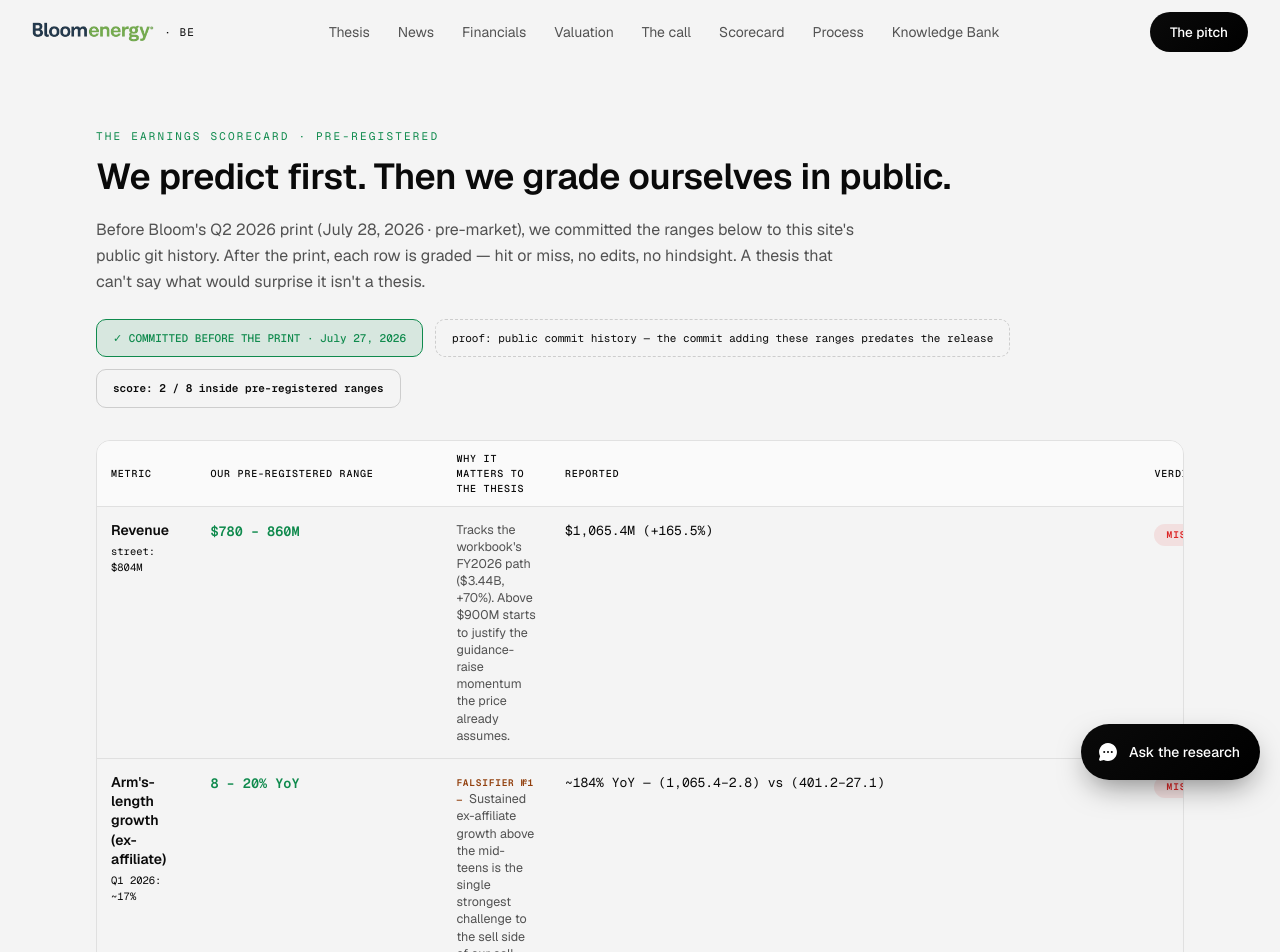
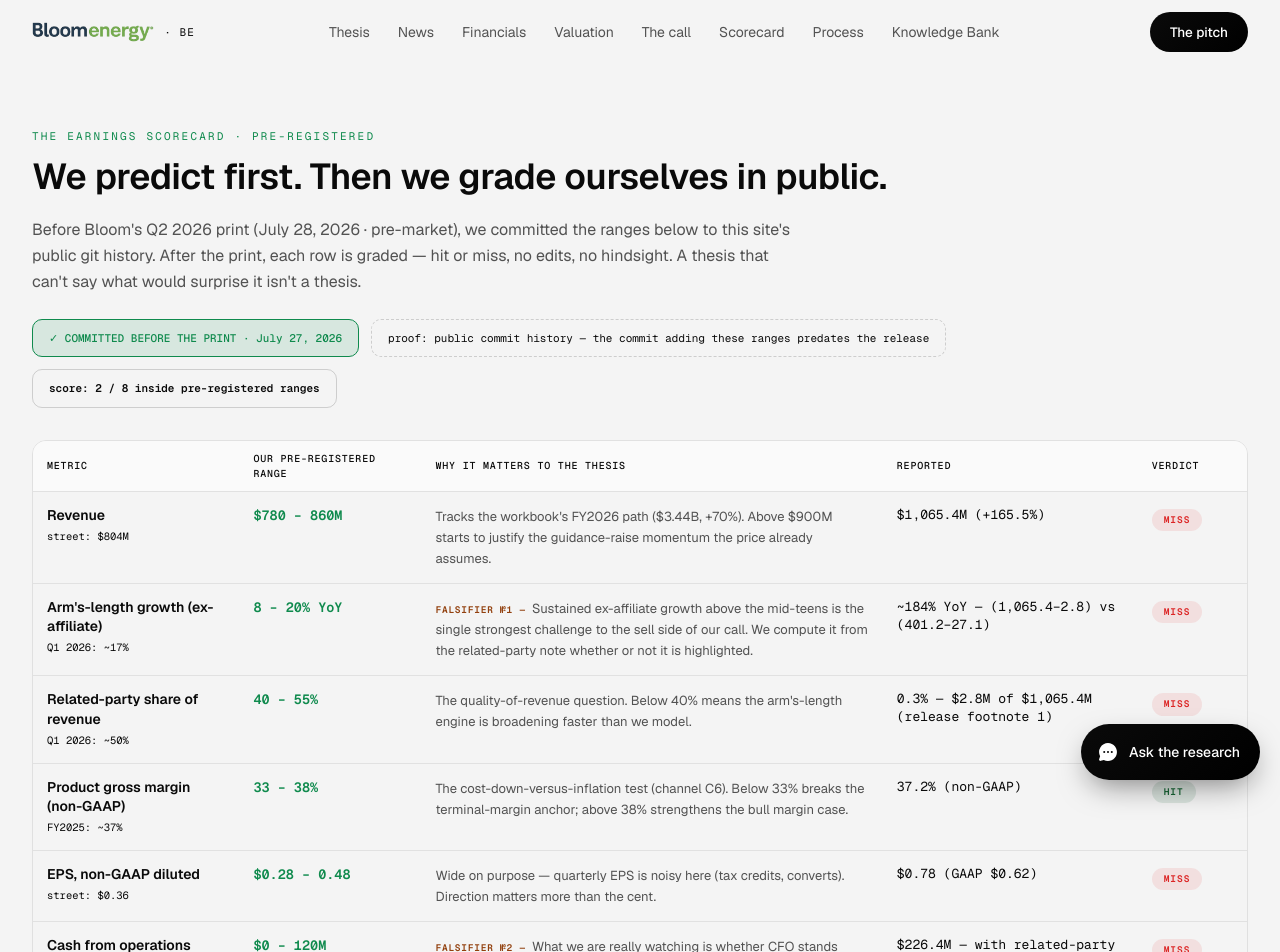
Before and after one commit to chrislester42-png/bloom-energy-pitch, a Next.js app: page /scorecard in a window 1280 px wide. Shown: the top 952 px of the page. Built offline with nearby package versions, Linux system fonts and the light colour scheme.

Commit message:
Scorecard table: fixed column layout (38% for the why column, wrapping reported column, wider page) — no more crushed paragraphs
Co-Authored-By: Claude Fable 5 <noreply@anthropic.com>
Claude-Session: https://claude.ai/code/session_016miNm7KNeZtE52hD95hZip

```diff
--- a/components/Scorecard.tsx
+++ b/components/Scorecard.tsx
@@ -39,7 +39,7 @@ export function Scorecard() {
   const hits = scorecard.filter((r) => r.verdict === "hit").length;
 
   return (
-    <div className="mx-auto max-w-6xl px-5 py-16 sm:px-8">
+    <div className="mx-auto max-w-7xl px-5 py-16 sm:px-8">
       <p className="font-mono text-[11px] uppercase tracking-[0.2em]" style={{ color: t.accent }}>
         The earnings scorecard · pre-registered
       </p>
@@ -80,7 +80,14 @@ export function Scorecard() {
       </div>
 
       <div className="mt-8 overflow-x-auto rounded-2xl border border-line" style={{ background: t.surface }}>
-        <table className="w-full border-collapse">
+        <table className="w-full min-w-[960px] table-fixed border-collapse">
+          <colgroup>
+            <col style={{ width: "17%" }} />
+            <col style={{ width: "15%" }} />
+            <col style={{ width: "38%" }} />
+            <col style={{ width: "21%" }} />
+            <col style={{ width: "9%" }} />
+          </colgroup>
           <thead>
             <tr style={{ color: t.fgMute, background: t.sunken }}>
               <th className={TH}>Metric</th>
@@ -93,14 +100,14 @@ export function Scorecard() {
           <tbody>
             {scorecard.map((r) => (
               <tr key={r.metric} className="border-t border-line align-top">
-                <td className="w-[200px] px-3.5 py-3.5">
+                <td className="px-3.5 py-3.5">
                   <div className="text-[14px] font-semibold leading-snug" style={{ color: t.ink }}>{r.metric}</div>
                   <div className="mt-1 font-mono text-[10.5px]" style={{ color: t.fgMute }}>{r.street}</div>
                 </td>
-                <td className="whitespace-nowrap px-3.5 py-3.5 font-mono text-[13.5px] font-semibold" style={{ color: t.accent }}>
+                <td className="px-3.5 py-3.5 font-mono text-[13.5px] font-semibold leading-snug" style={{ color: t.accent }}>
                   {r.range}
                 </td>
-                <td className="max-w-[360px] px-3.5 py-3.5 text-[12.5px] leading-snug" style={{ color: t.fgDim }}>
+                <td className="px-3.5 py-3.5 text-[13px] leading-relaxed" style={{ color: t.fgDim }}>
                   {r.falsifier && (
                     <span className="mr-1.5 font-mono text-[9.5px] font-semibold uppercase tracking-[0.08em]" style={{ color: "#92400e" }}>
                       Falsifier №{r.falsifier} —
@@ -108,7 +115,7 @@ export function Scorecard() {
                   )}
                   {r.why}
                 </td>
-                <td className="whitespace-nowrap px-3.5 py-3.5 font-mono text-[13px]" style={{ color: r.reported ? t.ink : t.fgMute }}>
+                <td className="px-3.5 py-3.5 font-mono text-[13px] leading-snug" style={{ color: r.reported ? t.ink : t.fgMute }}>
                   {r.reported ?? "—"}
                 </td>
                 <td className="px-3.5 py-3.5"><Pill verdict={r.verdict} /></td>
```
